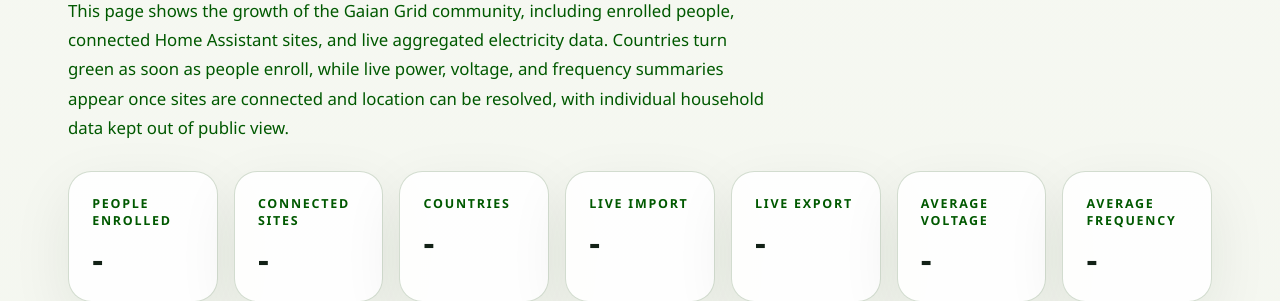
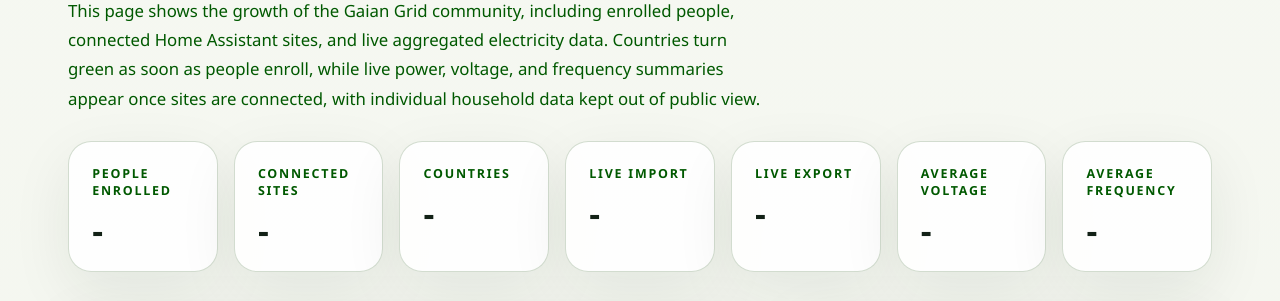
Before and after one commit to Gaian-Technologies/gaiangrid_website, a plain HTML site: page src/live.html in a window 1280 px wide. Shown: the part 517-818 px from the top of the page. Drawn offline with Linux system fonts and the light colour scheme; no server answers.

Commit message:
tweaked location message live data

```diff
--- a/src/live.html
+++ b/src/live.html
@@ -34,7 +34,7 @@
                         sites, and live aggregated electricity data. Countries
                         turn green as soon as people enroll, while live power,
                         voltage, and frequency summaries appear once sites are
-                        connected and location can be resolved, with individual
+                        connected, with individual
                         household data kept out of public view.
                     </p>
                 </div>
```
